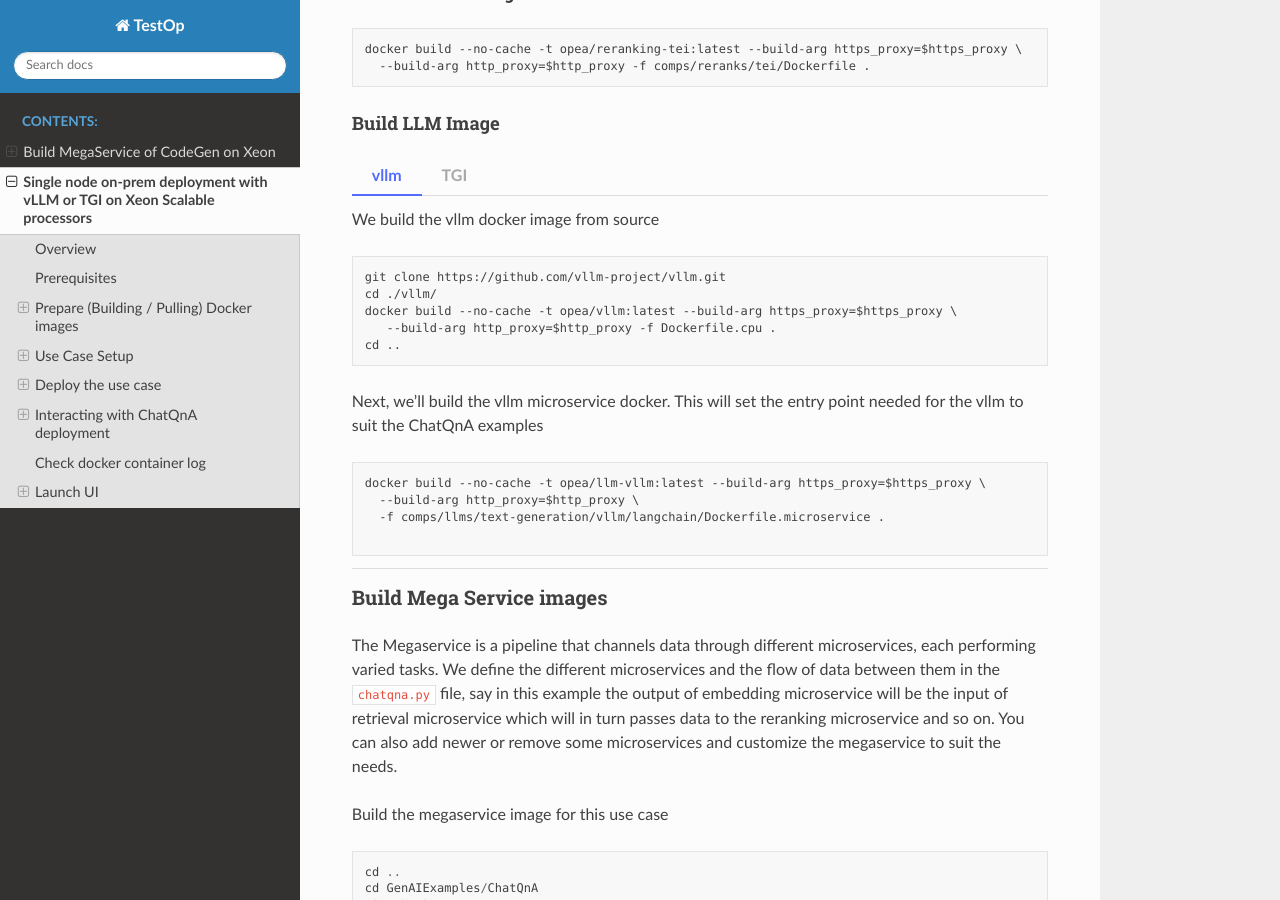
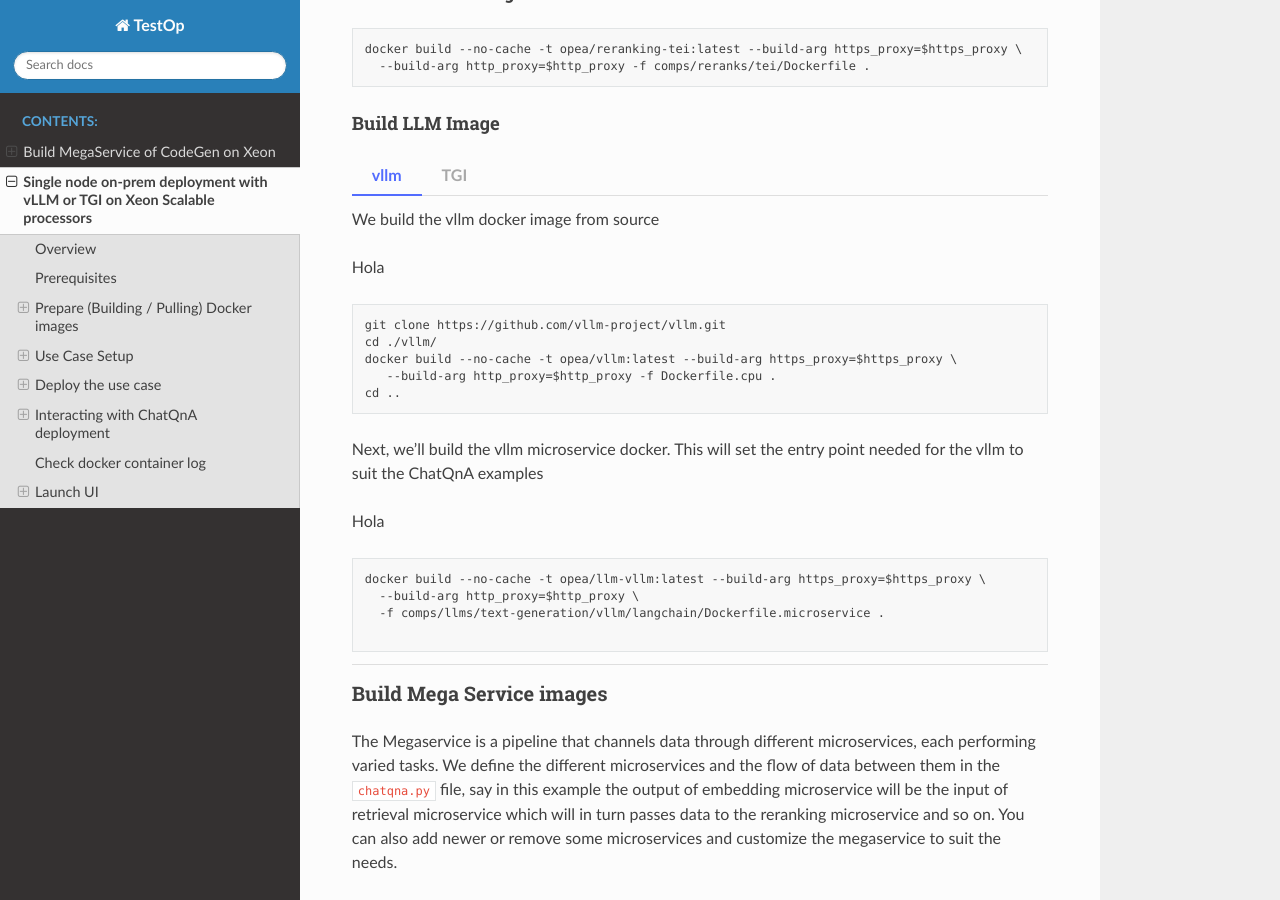
Before and after one commit to aagalleg/aagalleg.github.io, a Sphinx documentation site: the page built from docs/source/test.md, in a window 1280 px wide and 900 px high, scrolled down 2649 px. Built offline with Sphinx 7.4.7 and the Read the Docs theme 2.0.0, drawn with Linux system fonts in a browser that asks for light colours.

````diff
--- a/docs/source/test.md
+++ b/docs/source/test.md
@@ -128,6 +128,9 @@ docker build --no-cache -t opea/reranking-tei:latest --build-arg https_proxy=$ht
 :sync: vllm
 
 We build the vllm docker image from source
+
+[//]: # (matrix: [tgi,vllm,x]:vllm:curl)
+Hola
 ```
 git clone https://github.com/vllm-project/vllm.git
 cd ./vllm/
@@ -138,6 +141,9 @@ cd ..
 
 Next, we'll build the vllm microservice docker. This will set the entry point
 needed for the vllm to suit the ChatQnA examples
+
+[//]: # (matrix: [tgi,vllm,x]:vllm:curl)
+Hola
 ```
 docker build --no-cache -t opea/llm-vllm:latest --build-arg https_proxy=$https_proxy \
   --build-arg http_proxy=$http_proxy \
@@ -147,7 +153,8 @@ docker build --no-cache -t opea/llm-vllm:latest --build-arg https_proxy=$https_p
 :::
 :::{tab-item} TGI
 :sync: TGI
-
+[//]: # (matrix: [tgi,vllm,x]:tgi:curl)
+Hola
 ```
 docker build --no-cache -t opea/llm-tgi:latest --build-arg https_proxy=$https_proxy \
   --build-arg http_proxy=$http_proxy -f comps/llms/text-generation/tgi/Dockerfile .
````
